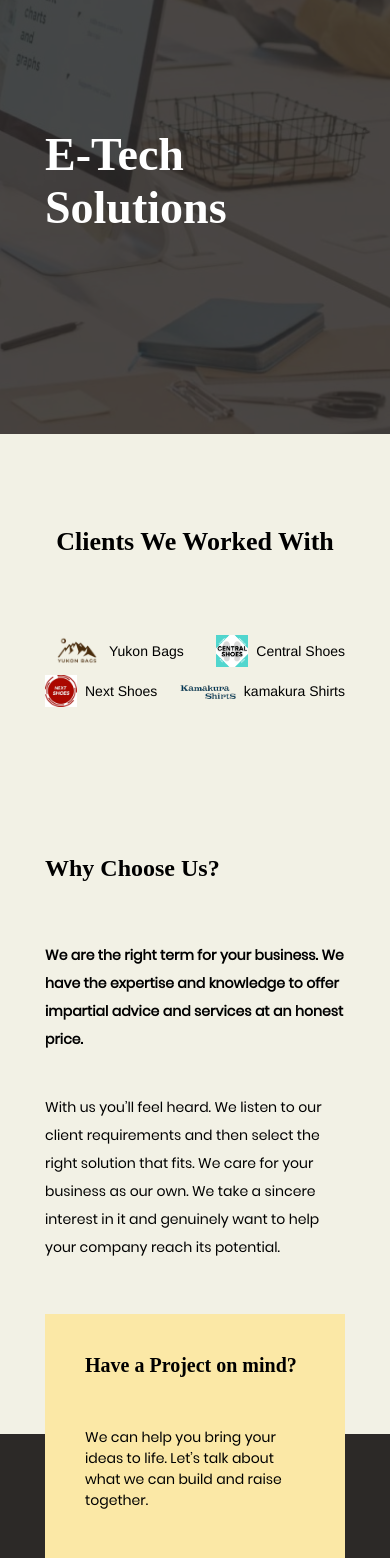
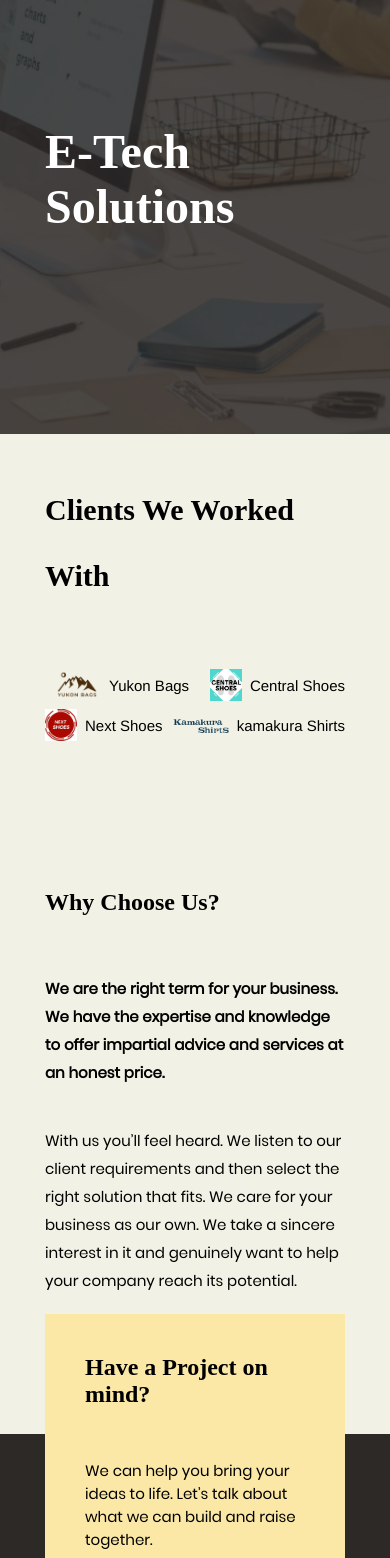
Before and after one commit to mwaleed0517/uzair-blog, an Angular app: page /home in a window 390 px wide. Shown: the part 410-1968 px from the top of the page. Built offline with nearby package versions, Linux system fonts and the light colour scheme.

Commit message:
responsive ness fixes

```diff
--- a/src/app/components/footer/footer.component.scss
+++ b/src/app/components/footer/footer.component.scss
@@ -122,41 +122,41 @@
     }
 
     .text2 {
-        font-size: 14px;
+        font-size: 15px;
     }
 
     .text3 {
-        font-size: 20px;
+        font-size: 24px;
     }
 
     .text4 {
-        font-size: 26px;
+        font-size: 30px;
     }
 
     .text5 {
-        font-size: 32px;
+        font-size: 34px;
     }
 
     .text6 {
-        font-size: 46px;
+        font-size: 48px;
     }
 }
 
 @media (max-width: 360px) {
     .text1 {
-        font-size: 8px;
+        font-size: 10px;
     }
 
     .text2 {
-        font-size: 10px;
+        font-size: 12px;
     }
 
     .text3 {
-        font-size: 16px;
+        font-size: 17px;
     }
 
     .text4 {
-        font-size: 20px;
+        font-size: 21px;
     }
 
     .text5 {
@@ -164,6 +164,6 @@
     }
 
     .text6 {
-        font-size: 32px;
+        font-size: 36px;
     }
 }
--- a/src/app/components/header/header.component.scss
+++ b/src/app/components/header/header.component.scss
@@ -131,41 +131,41 @@
     }
 
     .text2 {
-        font-size: 14px;
+        font-size: 15px;
     }
 
     .text3 {
-        font-size: 20px;
+        font-size: 24px;
     }
 
     .text4 {
-        font-size: 26px;
+        font-size: 30px;
     }
 
     .text5 {
-        font-size: 32px;
+        font-size: 34px;
     }
 
     .text6 {
-        font-size: 46px;
+        font-size: 48px;
     }
 }
 
 @media (max-width: 360px) {
     .text1 {
-        font-size: 8px;
+        font-size: 10px;
     }
 
     .text2 {
-        font-size: 10px;
+        font-size: 12px;
     }
 
     .text3 {
-        font-size: 16px;
+        font-size: 17px;
     }
 
     .text4 {
-        font-size: 20px;
+        font-size: 21px;
     }
 
     .text5 {
@@ -173,6 +173,6 @@
     }
 
     .text6 {
-        font-size: 32px;
+        font-size: 36px;
     }
 }
--- a/src/app/modules/contact/contact.component.scss
+++ b/src/app/modules/contact/contact.component.scss
@@ -191,41 +191,41 @@
     }
 
     .text2 {
-        font-size: 14px;
+        font-size: 15px;
     }
 
     .text3 {
-        font-size: 20px;
+        font-size: 24px;
     }
 
     .text4 {
-        font-size: 26px;
+        font-size: 30px;
     }
 
     .text5 {
-        font-size: 32px;
+        font-size: 34px;
     }
 
     .text6 {
-        font-size: 46px;
+        font-size: 48px;
     }
 }
 
 @media (max-width: 360px) {
     .text1 {
-        font-size: 8px;
+        font-size: 10px;
     }
 
     .text2 {
-        font-size: 10px;
+        font-size: 12px;
     }
 
     .text3 {
-        font-size: 16px;
+        font-size: 17px;
     }
 
     .text4 {
-        font-size: 20px;
+        font-size: 21px;
     }
 
     .text5 {
@@ -233,6 +233,6 @@
     }
 
     .text6 {
-        font-size: 32px;
+        font-size: 36px;
     }
 }
--- a/src/app/modules/home/home.component.scss
+++ b/src/app/modules/home/home.component.scss
@@ -312,41 +312,41 @@
     }
 
     .text2 {
-        font-size: 14px;
+        font-size: 15px;
     }
 
     .text3 {
-        font-size: 20px;
+        font-size: 24px;
     }
 
     .text4 {
-        font-size: 26px;
+        font-size: 30px;
     }
 
     .text5 {
-        font-size: 32px;
+        font-size: 34px;
     }
 
     .text6 {
-        font-size: 46px;
+        font-size: 48px;
     }
 }
 
 @media (max-width: 360px) {
     .text1 {
-        font-size: 8px;
+        font-size: 10px;
     }
 
     .text2 {
-        font-size: 10px;
+        font-size: 12px;
     }
 
     .text3 {
-        font-size: 16px;
+        font-size: 17px;
     }
 
     .text4 {
-        font-size: 20px;
+        font-size: 21px;
     }
 
     .text5 {
@@ -354,6 +354,6 @@
     }
 
     .text6 {
-        font-size: 32px;
+        font-size: 36px;
     }
 }
--- a/src/app/modules/services/services.component.scss
+++ b/src/app/modules/services/services.component.scss
@@ -250,41 +250,41 @@
     }
 
     .text2 {
-        font-size: 14px;
+        font-size: 15px;
     }
 
     .text3 {
-        font-size: 20px;
+        font-size: 24px;
     }
 
     .text4 {
-        font-size: 26px;
+        font-size: 30px;
     }
 
     .text5 {
-        font-size: 32px;
+        font-size: 34px;
     }
 
     .text6 {
-        font-size: 46px;
+        font-size: 48px;
     }
 }
 
 @media (max-width: 360px) {
     .text1 {
-        font-size: 8px;
+        font-size: 10px;
     }
 
     .text2 {
-        font-size: 10px;
+        font-size: 12px;
     }
 
     .text3 {
-        font-size: 16px;
+        font-size: 17px;
     }
 
     .text4 {
-        font-size: 20px;
+        font-size: 21px;
     }
 
     .text5 {
@@ -292,6 +292,6 @@
     }
 
     .text6 {
-        font-size: 32px;
+        font-size: 36px;
     }
 }
```
